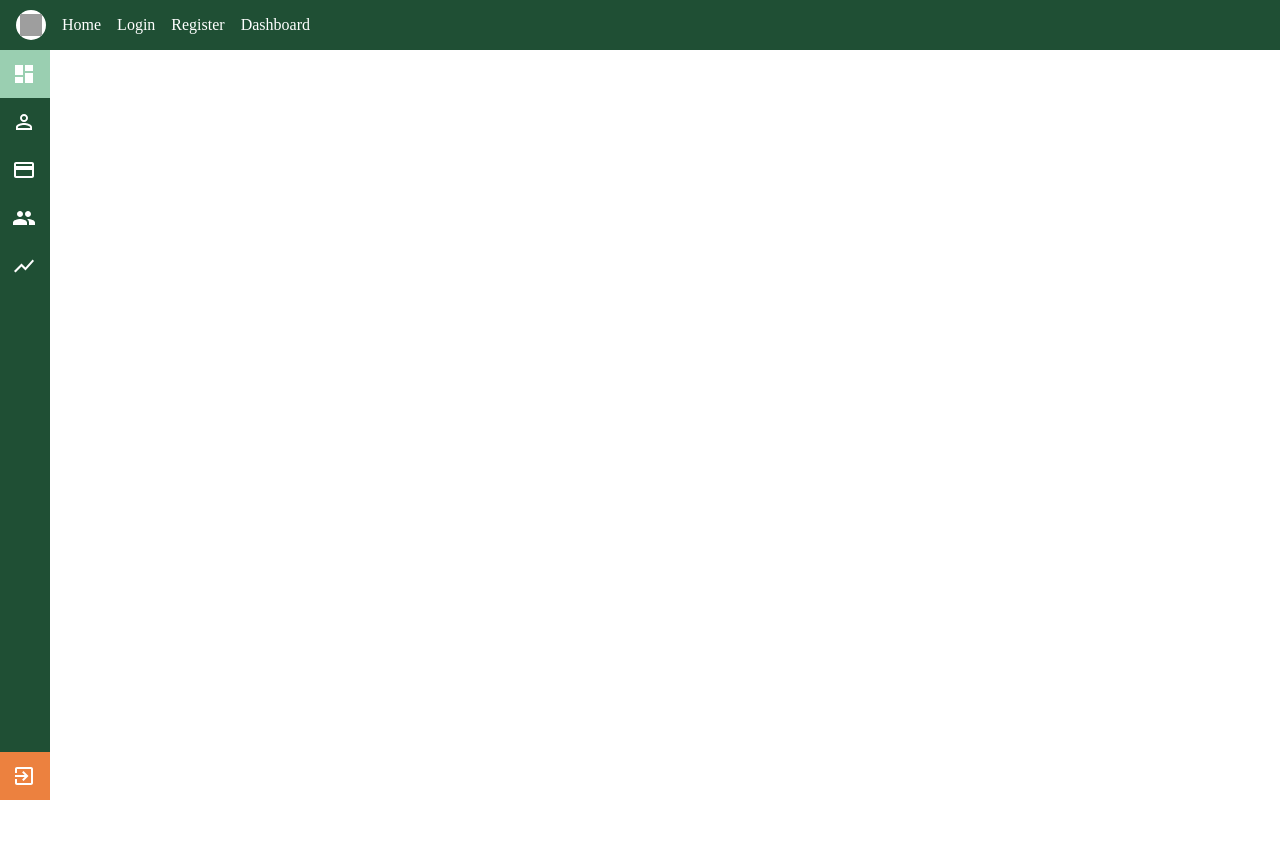
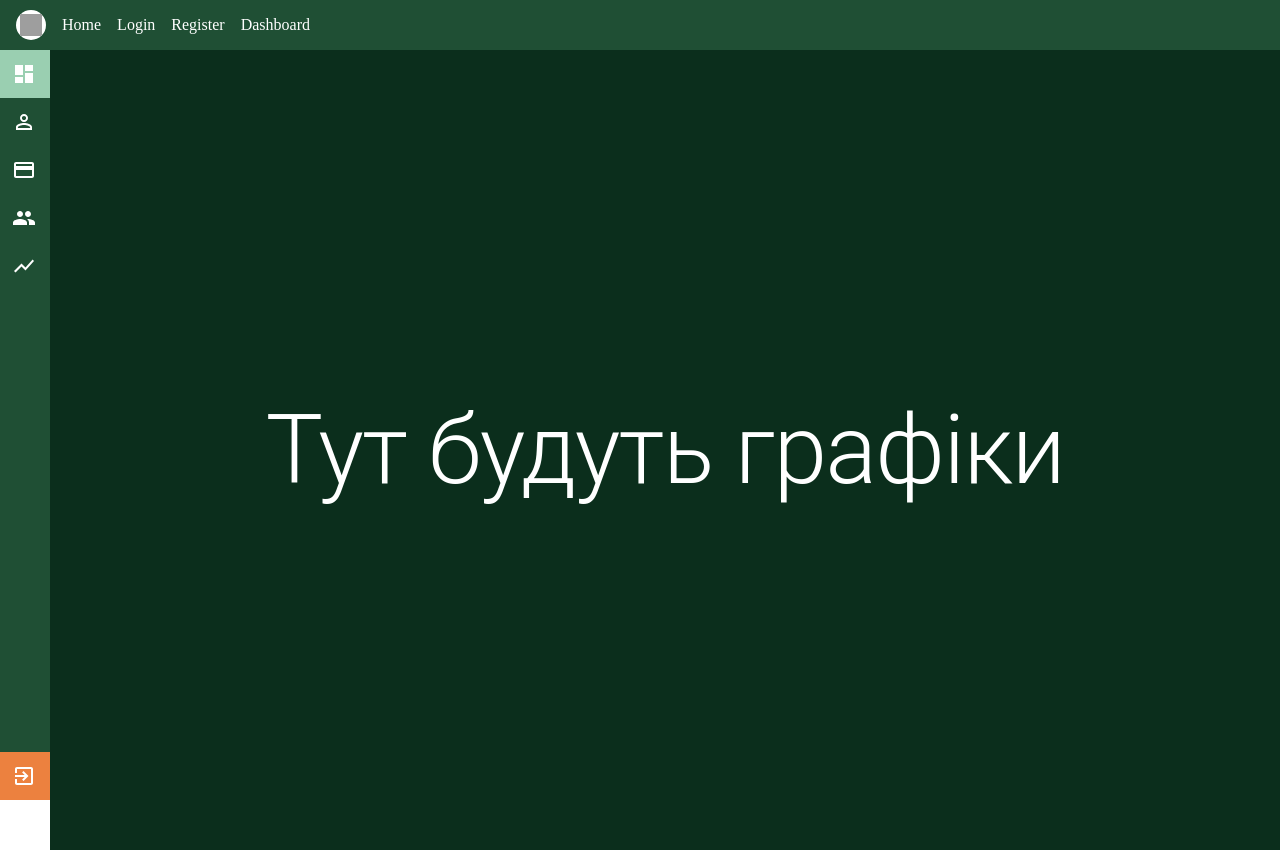
Before and after one commit to yarty777-Vdovichenko/kurs_work, a React (Create React App) app: page /srm/charts in a window 1280 px wide. Before the commit the page ends 800 px from the top, so only its background shows below. Built offline with nearby package versions, Linux system fonts and the light colour scheme; grey boxes are pictures that could not be loaded.

Commit message:
Added some text to charts

```diff
--- a/src/Pages/Charts.tsx
+++ b/src/Pages/Charts.tsx
@@ -1,10 +1,11 @@
+import { Box, Typography } from "@mui/material";
 
 export default function Charts()
 {
 
     return(
-        <>
-
-        </>
+        <Box sx={{height:"100vh",width:"100%",backgroundColor:"#0B2E1C",alignContent:"center",justifyItems:"center"}}>
+            <Typography variant="h1" sx={{color:"white"}}>Тут будуть графіки</Typography>
+        </Box>
     )
 }
--- a/src/Pages/Users.tsx
+++ b/src/Pages/Users.tsx
@@ -61,7 +61,7 @@ function lookForData()
                 }}
                 placeholder="Пошук..." InputProps={{endAdornment:<Box sx={{display:"flex",flexDirection:"row"}}><IconButton onClick={lookForData}><Search/></IconButton><IconButton onClick={()=>{setSearchText("");}}><Cancel/></IconButton></Box>}}>
                 </TextField>
-                <Box  sx={{flex:1,backgroundColor:"#1F4F34",borderRadius:"20px"}}>
+                <Box  sx={{flex:1,backgroundColor:"#1F4F34",borderRadius:"20px",p:1}}>
                     <DataGrid
                     rows={searchData}
                     columns={columns}
@@ -78,7 +78,7 @@ function lookForData()
                 }} onClick={()=>{setOpen(true)}}
                 >Додати</Button>
             </Box>
-            <RightDrawer open={open} setOpen={setOpen} setData={setData}></RightDrawer>
+            <RightDrawer  open={open} setOpen={setOpen} setData={setData}></RightDrawer>
         </Box>
     )
 }
```
Also changed, not shown: 2 other files (tests, documents, lock files or other folders).
